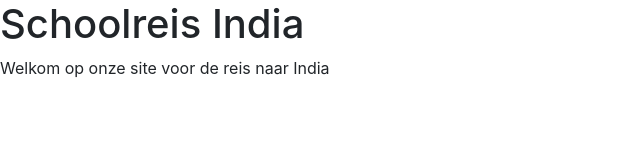
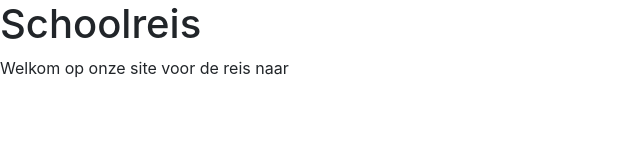
Before and after one commit to arnedewitte/reis-website, a plain HTML site: page index.html in a window 1280 px wide. Shown: the whole page, without its empty margins (0-640 px from the left). Drawn offline with nearby package versions, Linux system fonts and the light colour scheme.

Commit message:
generalize site
verwijderen bestemmingen

```diff
--- a/index.html
+++ b/index.html
@@ -10,8 +10,8 @@
     <link rel="stylesheet" href="https://stackpath.bootstrapcdn.com/bootstrap/4.1.2/css/bootstrap.min.css" integrity="sha384-Smlep5jCw/wG7hdkwQ/Z5nLIefveQRIY9nfy6xoR1uRYBtpZgI6339F5dgvm/e9B" crossorigin="anonymous">
   </head>
   <body>
-  <h1>Schoolreis India</h1>
-  <p>Welkom op onze site voor de reis naar India</p>
+  <h1>Schoolreis </h1>
+  <p>Welkom op onze site voor de reis naar </p>
 
 
 
```
